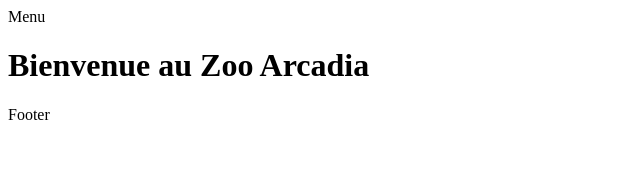
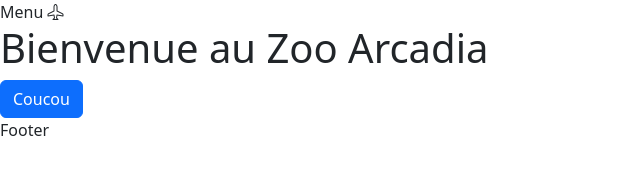
Before and after one commit to Imane-imz/ArcadiaZoo-FrontEnd, a website with bundled scripts: page index.html in a window 1280 px wide. Shown: the whole page, without its empty margins (0-640 px from the left). Built offline with nearby package versions, Linux system fonts and the light colour scheme; files whose address does not match are found by name.

Commit message:
Install Bootstrap

```diff
--- a/index.html
+++ b/index.html
@@ -3,19 +3,23 @@
 <head>
     <meta charset="UTF-8">
     <meta name="viewport" content="width=device-width, initial-scale=1.0">
+    <link rel="stylesheet" href="node_modules/bootstrap/dist/css/bootstrap.min.css"/>
+    <link rel="stylesheet" href="node_modules/bootstrap-icons/font/bootstrap-icons.css"/>
     <title>Document</title>
 </head>
 <body>
 
-    <header>Menu</header>
+    <header>Menu <i class="bi bi-airplane"></i></header>
 
     <main id="main-page">
         <!-- Contenu de la page -->
+
     </main>
 
     <footer>Footer</footer>
 
     <script type="module" src="Router/router.js"></script>
+    <script src="node_modules/bootstrap/dist/js/bootstrap.bundle.min.js"></script>
 
 </body>
 </html>
--- /dev/null
+++ b/package.json
@@ -0,0 +1,6 @@
+{
+  "dependencies": {
+    "bootstrap": "^5.3.3",
+    "bootstrap-icons": "^1.11.3"
+  }
+}
--- a/pages/home.html
+++ b/pages/home.html
@@ -1 +1,3 @@
 <h1>Bienvenue au Zoo Arcadia</h1>
+
+<button class="btn btn-primary">Coucou</button>
```
Also changed, not shown: 2 other files.
